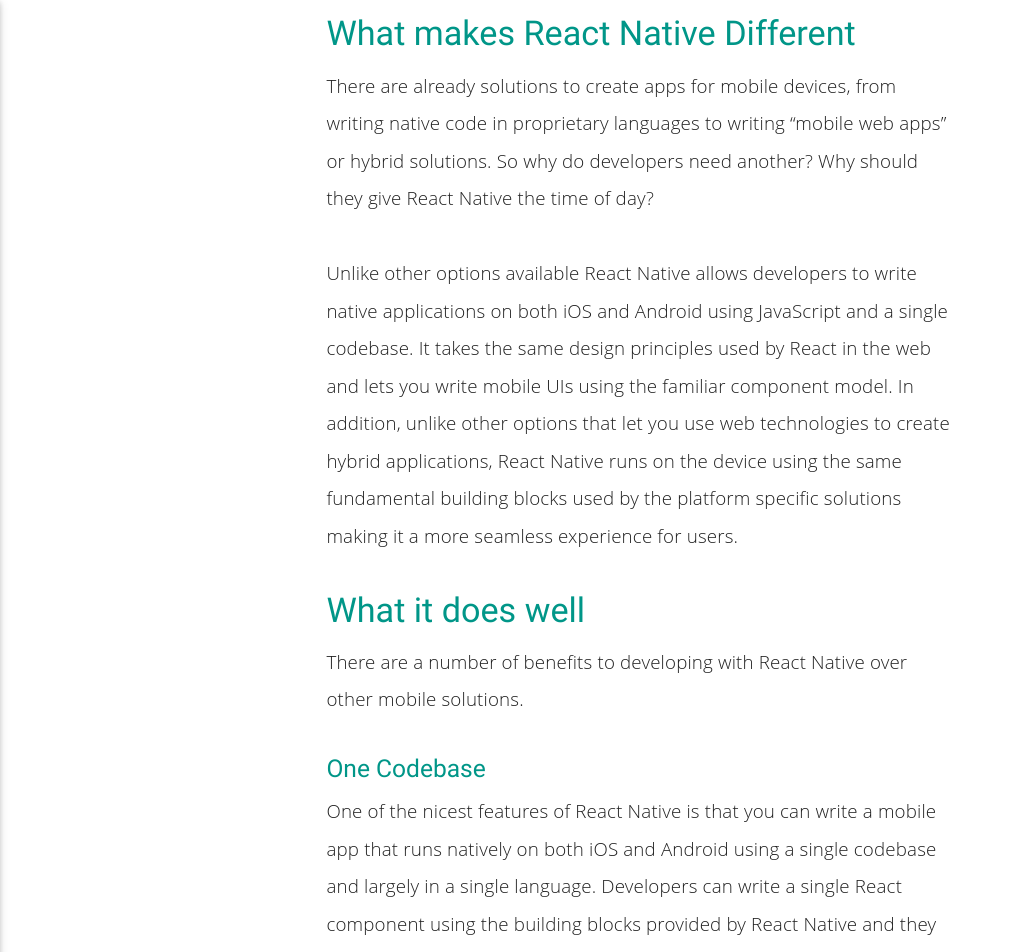
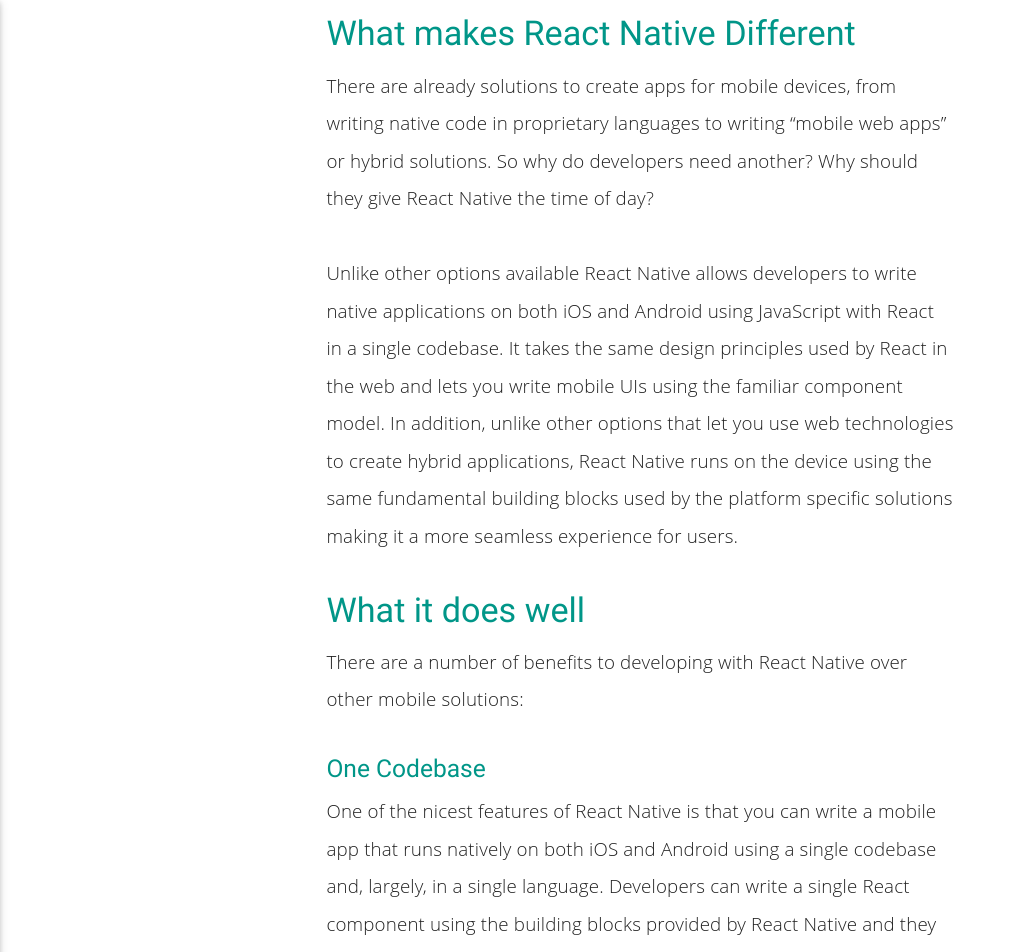
Before and after one commit to KaraWaldemer/KaraWaldemer.github.io, a Jekyll site: the page built from _posts/2017-12-14-react-native-intro.markdown, in a window 1280 px wide and 1400 px high, scrolled down 461 px. Shown: the top 952 px of the window, without its empty margins (0-1016 px from the left). Built offline with Jekyll 4.4.1, drawn with Linux system fonts in a browser that asks for light colours; some of the changed text lies outside the part shown.

Commit message:
cleanup and name prep for publishing

```diff
--- a/_posts/2017-12-12-react-native-intro.markdown
+++ b/_posts/2017-12-14-react-native-intro.markdown
@@ -10,7 +10,7 @@
 draft: false
 ---
 
-React Native is a cross-platform solution to writing native mobile applications. Facebook open sourced React Native in March 2015. Facebook built it because, like many companies, they needed to make their product available in the web as well as on various mobile platforms and it was a struggle to maintain the specialized teams needed build the different deployables. After trying a number of different techniques, React Native was Facebook's solution to the problem.
+React Native is a cross-platform solution to writing native mobile applications. Facebook open sourced React Native in March 2015. They built it because, like many companies, Facebook needed to make their product available in the web as well as on various mobile platforms and it was a struggle to maintain the specialized teams needed build the different deployables. After trying a number of different techniques, React Native was Facebook's solution to the problem.
 
 
 
@@ -18,19 +18,19 @@
 
 There are already solutions to create apps for mobile devices, from writing native code in proprietary languages to writing "mobile web apps" or hybrid solutions. So why do developers need another? Why should they give React Native the time of day?
 
-Unlike other options available React Native allows developers to write native applications on both iOS and Android using JavaScript and a single codebase. It takes the same design principles used by React in the web and lets you write mobile UIs using the familiar component model. In addition, unlike other options that let you use web technologies to create hybrid applications, React Native runs on the device using the same fundamental building blocks used by the platform specific solutions making it a more seamless experience for users.
+Unlike other options available React Native allows developers to write native applications on both iOS and Android using JavaScript with React in a single codebase. It takes the same design principles used by React in the web and lets you write mobile UIs using the familiar component model. In addition, unlike other options that let you use web technologies to create hybrid applications, React Native runs on the device using the same fundamental building blocks used by the platform specific solutions making it a more seamless experience for users.
 
 
 
 #### What it does well
 
-There are a number of benefits to developing with React Native over other mobile solutions.
+There are a number of benefits to developing with React Native over other mobile solutions:
 
 
 
 ##### One Codebase
 
-One of the nicest features of React Native is that you can write a mobile app that runs natively on both iOS and Android using a single codebase and largely in a single language. Developers can write a single React component using the building blocks provided by React Native and they will run on  different devices using their platforms unique components behind the scenes. The React code that developers build runs on an embedded instance of JavaScriptCore on the device. From there React Native is able to make calls to the native APIs to create the native version of the component. This allows developers to write code once and have it run using the native components and styling on both platforms.
+One of the nicest features of React Native is that you can write a mobile app that runs natively on both iOS and Android using a single codebase and, largely, in a single language. Developers can write a single React component using the building blocks provided by React Native and they will run on  different devices using their platforms unique components behind the scenes. The React code that developers build runs on an embedded instance of JavaScriptCore on the device. From there, React Native is able to make calls to the native APIs to create the native version of the component. React Native allows developers to write code once and have it run using native components and styling on both platforms.
 
 ###### Native Components
 
@@ -74,7 +74,7 @@
 
 #### What still needs work
 
-As with most technologies that make developers lives easier, React Native is not without its pitfalls
+As with most technologies that make developers lives easier, React Native is not without its pitfalls.
 
 
 
```
Also changed, not shown: other parts of _posts/2017-12-14-react-native-intro.markdown (+3 -3 lines).
